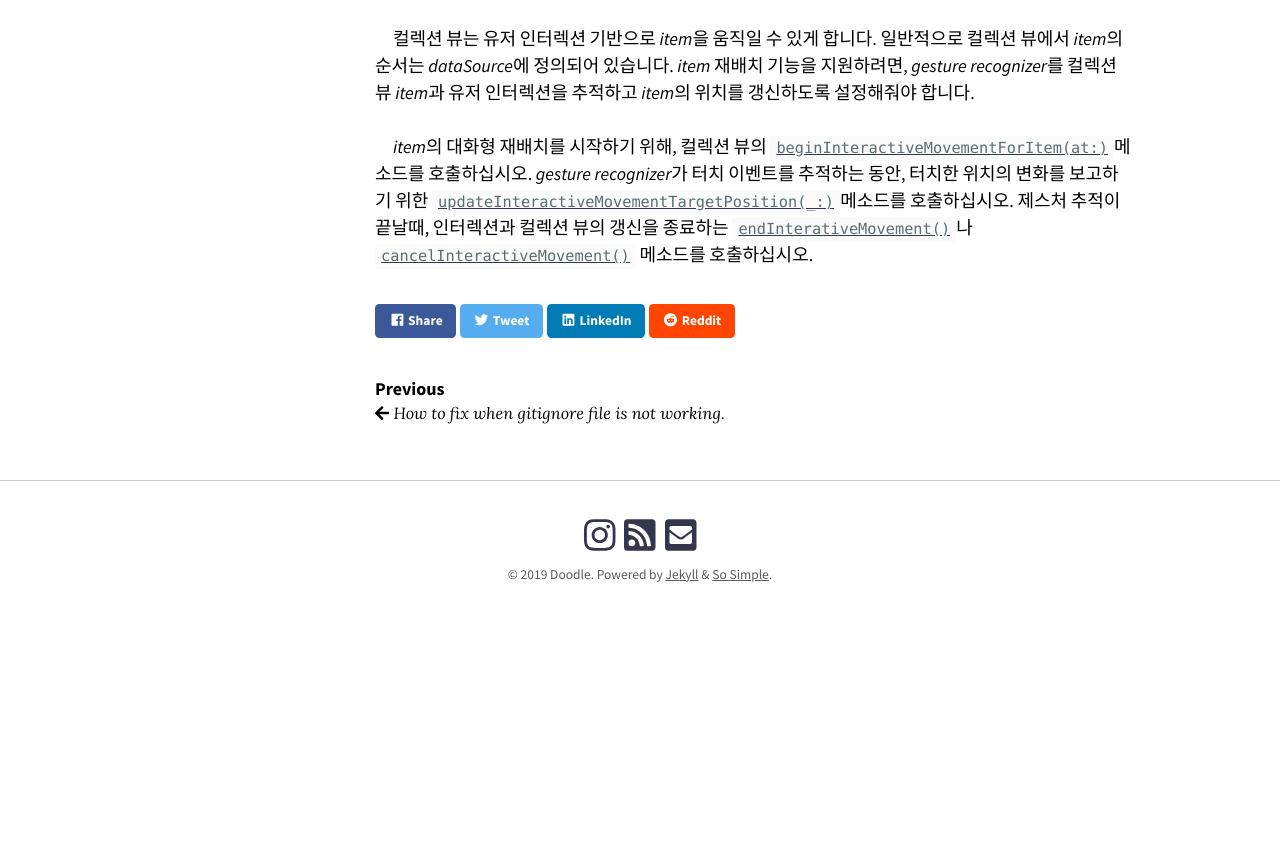
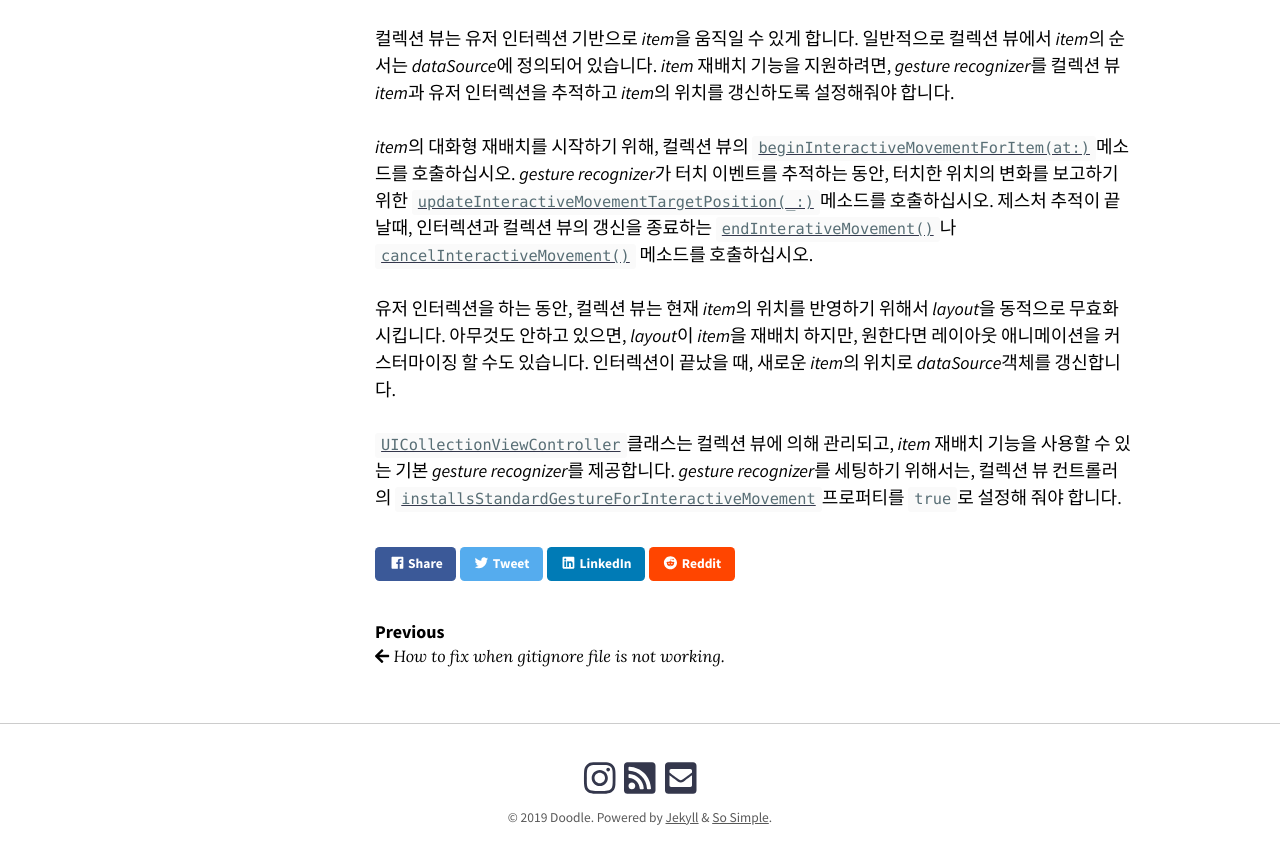
Before and after one commit to Claypark/claypark.github.io, a Jekyll site: the page built from _posts/2019-05-28-UICollectionView.md, in a window 1280 px wide and 900 px high, scrolled down 2983 px. Shown: the top 864 px of the window. Built offline with Jekyll 4.4.1, drawn with Linux system fonts in a browser that asks for light colours; nearby versions of some CDN libraries; comment, search, counter and statistics services are not loaded; before the commit the page ends 3640 px from its top, so only the background shows below that.

Commit message:
Update 2019-05-28-UICollectionView.md

```diff
--- a/_posts/2019-05-28-UICollectionView.md
+++ b/_posts/2019-05-28-UICollectionView.md
@@ -22,30 +22,23 @@ class UICollectionView : UIScrollView
 **그림 1** flow layout을 사용한 컬렉션 뷰
 ![figure_1](/assets/images/post/2019-05-28-figure1.png)
 
-&nbsp;&nbsp;&nbsp;&nbsp;
 인터페이스에서 컬렉션 뷰를 추가할 때, 앱에서는 주로 컬렉션 뷰와 관련된 데이터를 관리하는 일을 합니다. [`UICollectionViewDataSource`](https://developer.apple.com/documentation/uikit/uicollectionviewdatasource) 프로토콜을 따르는 컬렉션 뷰는 앱에 의해서 *data source* 객체로부터 데이터를 가져옵니다. 컬렉션 뷰 내의 데이터는 각각의 *item*안에 구성되어있습니다. 그리고 이 *item*들을 *section*으로 그룹핑해서 표시할 수 있습니다. *item*은 화면에 표시하기 위한 데이터의 가장 작은 단위입니다. 예를 들면, 사진 앱에서, *item*은 아마 single image 하나 일 것입니다. 컬렉션 뷰는 *data source*가 설정하고 제공하는 [`UICollectionViewCell`](https://developer.apple.com/documentation/uikit/uicollectionviewcell) 클래스의 인스턴스인 *cell*을 사용하여 *item*들을 화면에 표시합니다.
 
-&nbsp;&nbsp;&nbsp;&nbsp;
 *cell* 이외에도, 컬렉션 뷰는 다른 타입의 뷰를 사용하여 데이터를 화면에 뿌려줄 수 있습니다. 이러한 *supplementary view*들은 각각의 *cell*와 별개로 *section header*와 *footer*처럼 사용할 수 있습니다. *supplementary view*를 만드는 것은 필수적이지 않고, 뷰들의 레이아웃을 배치하는 [`UICollectionViewLayout`](https://developer.apple.com/documentation/uikit/uicollectionviewlayout)객체에 정의되어 있습니다.
 
-&nbsp;&nbsp;&nbsp;&nbsp;
 인터페이스에 포함시키는 것(위처럼 data source에 구성하는 것) 이외에도, `UICollectionView` 객체의 메소드들을 사용하여 data source 객체의 순서와 시각적으로 보이는 아이템들의 순서가 일치하는지 확인할 수 있고, 컬렉션뷰 내의 셀을 추가하거나 삭제, 재배치하고 싶을 때마다, 이 클래스의 *insert*, *delete*, *rearrange* 메소드를 사용 할 수 있습니다. 또한 컬렉션 뷰 객체를 *selected item*을 관리하기 위해서 사용할 때가 있는데, 이 동작의 경우에는 컬렉션 뷰는 연결된 [*delegate*](https://developer.apple.com/documentation/uikit/uicollectionview/1618033-delegate) 객체와 함께 작동합니다.
 <br>
 
 ## 컬렉션 뷰와 레이아웃 객체
 
-&nbsp;&nbsp;&nbsp;&nbsp;
 컬렉션 뷰와 관련된 가장 중요한 객체는 [`UICollectionViewLayout`](https://developer.apple.com/documentation/uikit/uicollectionviewlayout)클래스의 subclass인 *layout* 객체입니다. __*layout*객체는 컬렉션 뷰 내의 모든 *cell*과 *supplementary view*의 구조와 위치를 정의합니다.__ 해당 위치를 정의하더라도, *layout*객체는 실제로 해당 뷰에 직접 적용하지는 않습니다. *cell*과 *supplementary view*를 만드는 것은 *collectionView*와 *dataSource*객체간에 조정이 필요하기 때문입니다. 컬렉션 뷰는 실제로 뷰에 레이아웃 정보를 적용합니다. 따라서, 어떤 의미에서, *layout*객체는 시각적인 정보만을 제공하는 또다른 *data source*라고 할 수 있습니다.
 
-&nbsp;&nbsp;&nbsp;&nbsp;
 일반적으로 컬렉션 뷰를 생성할 때 *layout*객체를 지정하는데, 컬렉션 뷰의 *layout*을 동적으로 변경할 수도 있습니다. *layout*객체는 *collectionView* 내에 [`collectionViewLayout`](https://developer.apple.com/documentation/uikit/uicollectionview/1618047-collectionviewlayout)프로퍼티로 저장되어 있습니다. 이 프로퍼티를 변경하면, 애니메이션 없이 즉시 *layout*이 갱신됩니다. 애니메이팅 되는것을 원한다면, 반드시 [`setCollectionViewLayout(_:animated:completion:)`](https://developer.apple.com/documentation/uikit/uicollectionview/1618017-setcollectionviewlayout)메소드를 호출해줘야 합니다.
 
-&nbsp;&nbsp;&nbsp;&nbsp;
 *gesture recognizer*나 *touch events*에 의해 작동되는 interactive transition을 만들고 싶다면, [`startInteractiveTransition(to:completion:)`](https://developer.apple.com/documentation/uikit/uicollectionview/1618098-startinteractivetransition)메소드를 호출하여 *layout* 객체를 변경하십시오. 이 메소드는 중간 *layout* 객체를 만듭니다. 이 객체의 목적은 트랜지션 진행을 추적하기 위해 *gesture recognizer*나 *event-handling code*와 함께 작동하기 위함입니다. `event-handling code`가 트랜지션이 끝난 것을 결정 할 때, [`finishInteractiveTransition()`](https://developer.apple.com/documentation/uikit/uicollectionview/1618080-finishinteractivetransition)이나 [`cancelInteractiveTransition()`](https://developer.apple.com/documentation/uikit/uicollectionview/1618075-cancelinteractivetransition)메소드를 호출하여 중간 *layout*객체를 지우고 의도했던 *layout* 객체로 설정하십시오.
 
 ## Cell과 Supplimentary View 생성하기
 
-&nbsp;&nbsp;&nbsp;&nbsp;
 컬렉션 뷰의 *dataSource*객체는 *item*의 내용과, 컨텐츠를 표시하는데 사용할 *view* 를 제공합니다. 컬렉션 뷰가 컨텐츠를 처음 로드할 때, *dataSource*에게 현재 보이는 *item*에 대한 *view*를 제공해달라고 요청합니다. 코드 작성을 간단히 하기 위해서는, 코드에서 명시적으로 뷰를 생성하는 대신, 컬렉션 뷰에서 항상 *view*들을 *dequeue*하도록 해야합니다. 아래에 뷰를 dequeueing하기 위한 두 개의 메소드가 있습니다. 메소드는 요청하는 뷰의 타입에 따라서 호출하면 됩니다.
 
 - [`dequeueReusableCell(withReuseIdentifier:for:)`](https://developer.apple.com/documentation/uikit/uicollectionview/1618063-dequeuereusablecell): *collectionView* 내에서 *item*에 대한 __*cell*__을 얻을 때 사용합니다.
@@ -53,15 +46,16 @@ class UICollectionView : UIScrollView
 
 위의 메소드들을 호출하기 전에, *collectionView*에 *class*나 *nib* 파일을 등록하는 과정을 통해서 반드시 *collectionView*에게 어떻게 해당 뷰를 생성할 지 알려줘야 합니다. 예를 들면, *cell*을 등록할 때, [`register(_:forCellWithReuseIdentifier:)`](https://developer.apple.com/documentation/uikit/uicollectionview/1618089-register)나 [`register(_:forCellWithReuseIdentifier:)`](https://developer.apple.com/documentation/uikit/uicollectionview/1618083-register)메소드를 사용해서 컬렉션 뷰에 등록합니다. 이 과정에서 뷰의 목적에 맞는 *reuse identifier*를 지정할 수 있습니다. 이 *reuse identifier* string을 나중에 *view*를 *dequeueing*할 때 사용할 수 있습니다.
 
-&nbsp;&nbsp;&nbsp;&nbsp;
 *delegate* 메소드안에서 적합한 뷰를 *dequeueing*한 이후, 컬렉션 뷰를 사용하기 위해 뷰의 컨텐츠를 설정하고 리턴하십시오. *layout*객체로부터 레이아웃 정보를 받은 이후에, 컬렉션 뷰는 뷰에 레이아웃을 적용하고 화면에 보여줍니다.
 
 view를 설정하고 만들기 위한 *data source* 메소드를 구현하는 더 많은 정보는, 이 [`UICollectionViewDataSource`](https://developer.apple.com/documentation/uikit/uicollectionviewdatasource)를 참조하십시오.
 
 ## Item을 대화형으로 재배치하기
 
-&nbsp;&nbsp;&nbsp;&nbsp;
 컬렉션 뷰는 유저 인터렉션 기반으로 *item*을 움직일 수 있게 합니다. 일반적으로 컬렉션 뷰에서 *item*의 순서는 *dataSource*에 정의되어 있습니다. *item* 재배치 기능을 지원하려면, *gesture recognizer*를 컬렉션 뷰 *item*과 유저 인터렉션을 추적하고 *item*의 위치를 갱신하도록 설정해줘야 합니다.
 
-&nbsp;&nbsp;&nbsp;&nbsp;
 *item*의 대화형 재배치를 시작하기 위해, 컬렉션 뷰의 [`beginInteractiveMovementForItem(at:)`](https://developer.apple.com/documentation/uikit/uicollectionview/1618019-begininteractivemovementforitem)메소드를 호출하십시오. *gesture recognizer*가 터치 이벤트를 추적하는 동안, 터치한 위치의 변화를 보고하기 위한 [`updateInteractiveMovementTargetPosition(_:)`](https://developer.apple.com/documentation/uikit/uicollectionview/1618079-updateinteractivemovementtargetp)메소드를 호출하십시오. 제스처 추적이 끝날때, 인터렉션과 컬렉션 뷰의 갱신을 종료하는 [`endInterativeMovement()`](https://developer.apple.com/documentation/uikit/uicollectionview/1618082-endinteractivemovement)나 [`cancelInteractiveMovement()`](https://developer.apple.com/documentation/uikit/uicollectionview/1618076-cancelinteractivemovement) 메소드를 호출하십시오.
+
+유저 인터렉션을 하는 동안, 컬렉션 뷰는 현재 *item*의 위치를 반영하기 위해서 *layout*을 동적으로 무효화시킵니다. 아무것도 안하고 있으면, *layout*이 *item*을 재배치 하지만, 원한다면 레이아웃 애니메이션을 커스터마이징 할 수도 있습니다. 인터렉션이 끝났을 때, 새로운 *item*의 위치로 *dataSource*객체를 갱신합니다.
+
+[`UICollectionViewController`](https://developer.apple.com/documentation/uikit/uicollectionviewcontroller)클래스는 컬렉션 뷰에 의해 관리되고, *item* 재배치 기능을 사용할 수 있는 기본 *gesture recognizer*를 제공합니다. *gesture recognizer*를 세팅하기 위해서는, 컬렉션 뷰 컨트롤러의  [`installsStandardGestureForInteractiveMovement`](https://developer.apple.com/documentation/uikit/uicollectionviewcontroller/1623979-installsstandardgestureforintera)프로퍼티를 `true`로 설정해 줘야 합니다.
```
